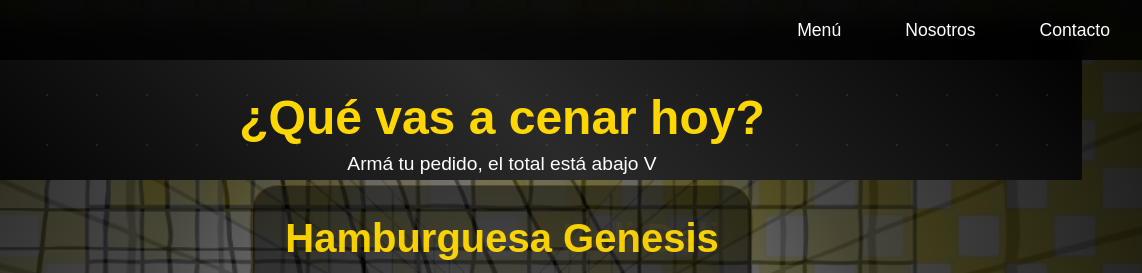
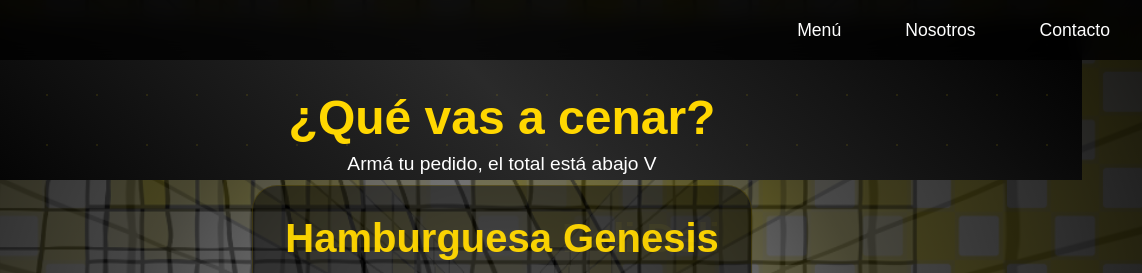
Before and after one commit to adriangmrraa/pedidosmuzarellamrs, a website: page index.html in a window 1280 px wide. Shown: the top 273 px of the page, 138-1280 px from the left. Drawn offline with nearby package versions, Linux system fonts and the light colour scheme.

Commit message:
Update index.html

```diff
--- a/index.html
+++ b/index.html
@@ -41,7 +41,7 @@
 
     <main>
         <section class="hero">
-            <h1>¿Qué vas a cenar hoy?</h1>
+            <h1>¿Qué vas a cenar?</h1>
             <p>Armá tu pedido, el total está abajo V</p>
         </section>
 
```
